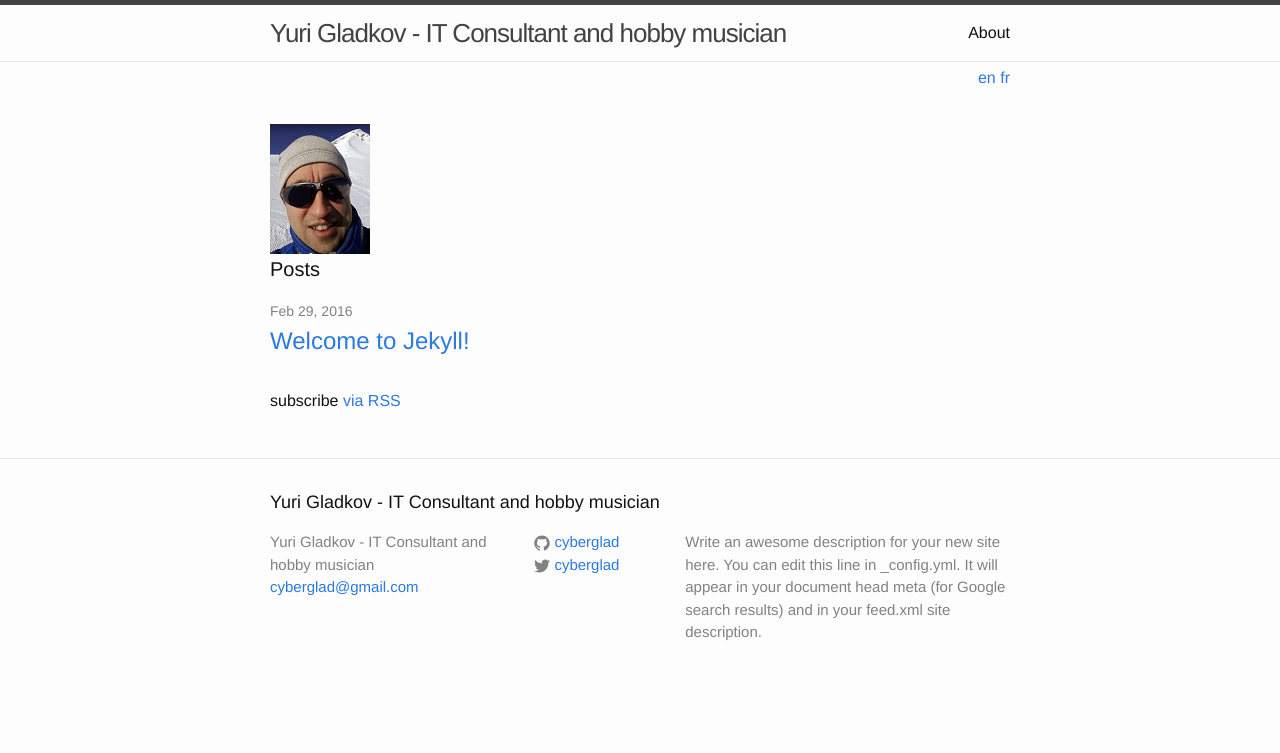
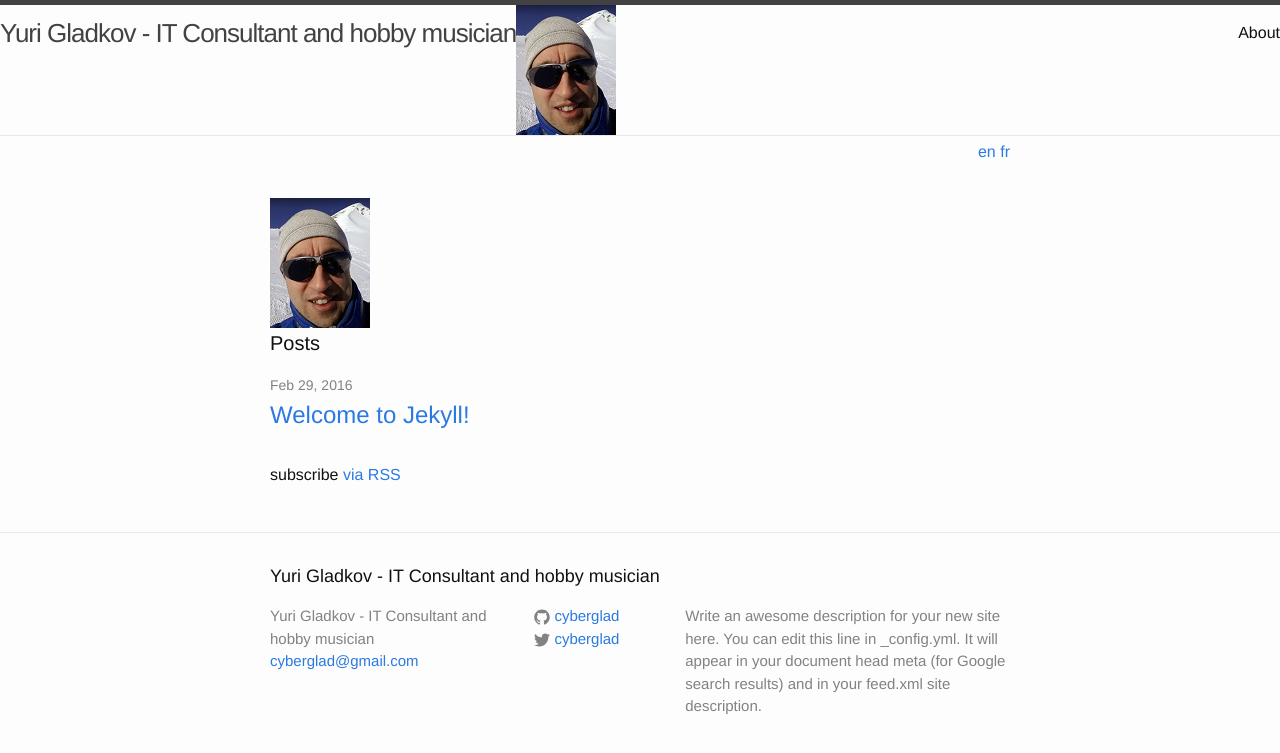
Before and after one commit to yuriglad/test, a Jekyll site: the page built from index.html, in a window 1280 px wide. Shown: the top 753 px of the page. Built offline with Jekyll 4.4.1, drawn with Linux system fonts in a browser that asks for light colours.

Commit message:
Update header.html

```diff
--- a/_includes/header.html
+++ b/_includes/header.html
@@ -1,7 +1,8 @@
 <header class="site-header">
 
   <div class="wrapper">
-
+</div>
+  <img src="/assets/images/mini_avatar.jpg" alt="" />
     <a class="site-title" href="{{ site.baseurl }}/{{ site.index[page.lang] }}">{{ site.title[page.lang] }}</a>
 
     <nav class="site-nav">
```
